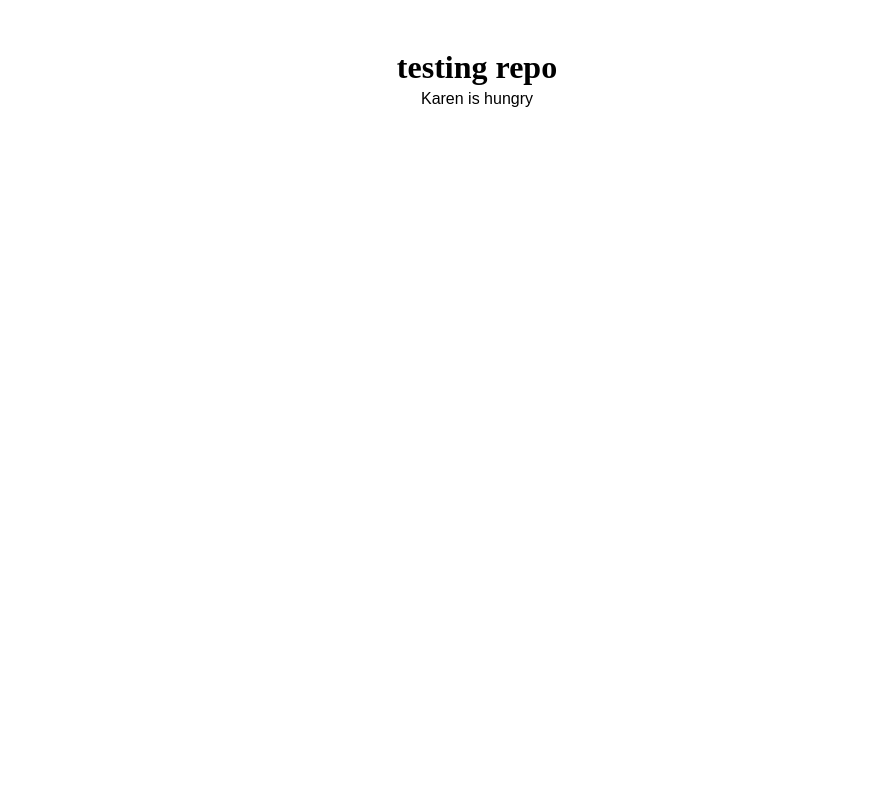
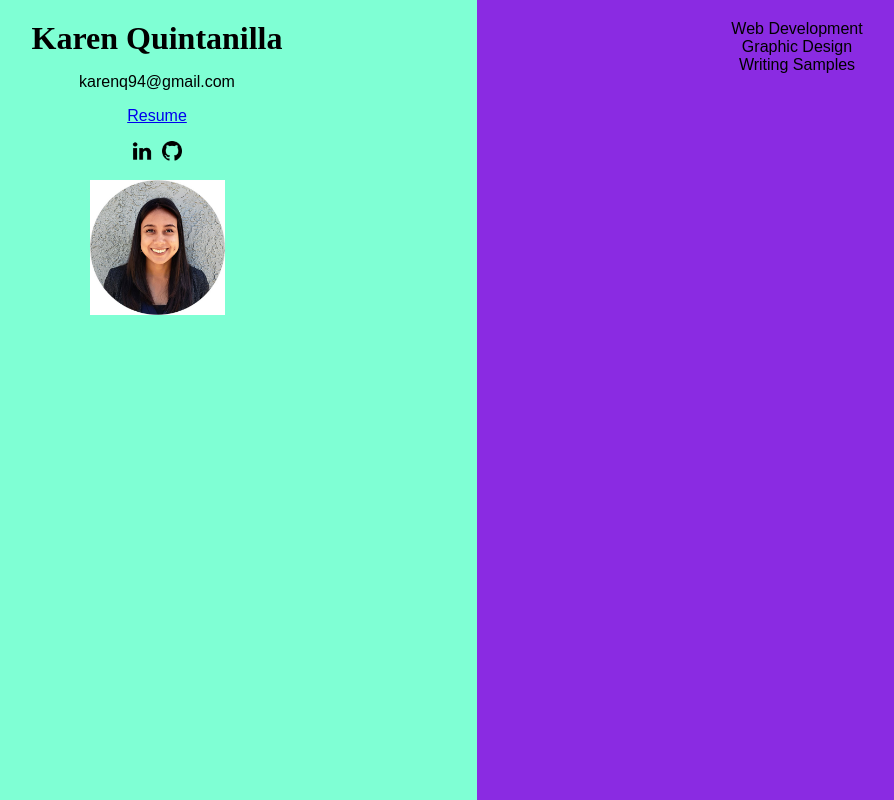
Before and after one commit to karenmq/portfolio, a plain HTML site: page index.html in a window 1280 px wide. Shown: the whole page, without its empty margins (163-1057 px from the left). Drawn offline with Linux system fonts and the light colour scheme; a web font is replaced by a local one.

Commit message:
enabled split page

```diff
--- a/index.html
+++ b/index.html
@@ -15,10 +15,32 @@
 
   <body>
 
-    <h1>testing repo</h1>
+    <div class="split left">
 
-    <div>
-      <p>Karen is hungry</p>
+      <h1>Karen Quintanilla</h1>
+
+      <p>karenq94@gmail.com</p>
+      <p><a href="link">Resume</a></p>
+
+      <ul class="social-links">
+        <li><a href="link"><img src="Photos & Icons/LinkedIn.png" alt="Karen Quintanilla" style="width:20px; height:20px;"></a></li>
+        <li><a href="link"><img src="Photos & Icons/Github.png" alt="Karen Quintanilla" style="width:20px; height:20px;"></a></li>
+      </ul>
+
+      <img src="Photos & Icons/Headshot_rounded.jpg" alt="Karen Quintanilla headshot" style="width:135px; height:135px;">
+
+    </div>
+
+    <div class="split right">
+
+      <nav>
+        <ul id="navigation">
+          <li><a href="web.html">Web Development</a></li>
+          <li><a href="link">Graphic Design</a></li>
+          <li><a href="link">Writing Samples</a></li>
+        </ul>
+      </nav>
+
     </div>
 
   </body>
--- a/styles.css
+++ b/styles.css
@@ -1,34 +1,29 @@
-/* HEADER LAYOUT */
+/* GLOBAL STYLES */
 
 body {
   text-align: center;
-  line-height: 0.4;
   font-family: museo-sans, sans-serif;
   font-weight: 100;
   font-style: normal;
 }
 
 h1 {
-  padding-top: 40px;
   font-family: museo, serif;
   font-weight: 700;
   font-style: normal;
-}
-
-h2 {
-  padding-top: 10px;
-  padding-bottom: 15px;
+  margin: auto;
 }
 
 ul {
   list-style-type: none;
   margin: 0;
   padding: 0;
-  display: flex;
+  /* display: flex; */
   justify-content: center;
 }
 
 .social-links {
+  display: flex;
   padding-bottom: 15px;
 }
 
@@ -36,7 +31,7 @@ ul {
   padding: 5px;
 }
 
-.navigation a {
+#navigation a {
   margin: auto;
   padding: 15px;
   text-decoration: none;
@@ -46,8 +41,30 @@ ul {
   font-style: normal; */
 }
 
-.navigation a:hover {
+#navigation a:hover {
   color: #E6B30B;
 }
 
-/* INDEX */
+/* INDEX LAYOUT */
+
+.split {
+  height: 100%;
+  width: 50%;
+  position: fixed;
+  z-index: 1;
+  top: 0;
+  overflow-x: hidden;
+  overflow-y: hidden;
+  padding-top: 20px;
+}
+
+.left {
+  background-color: aquamarine;
+  left: 0;
+}
+
+.right {
+  background-color: blueviolet;
+  right: 0;
+  overflow: auto;
+}
```
Also changed, not shown: layout.html (deleted, +0 -53 lines).
